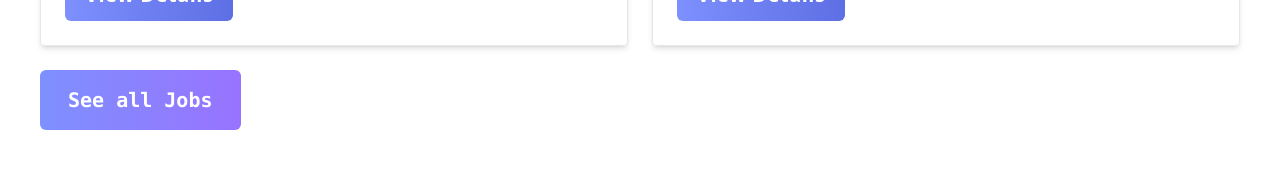
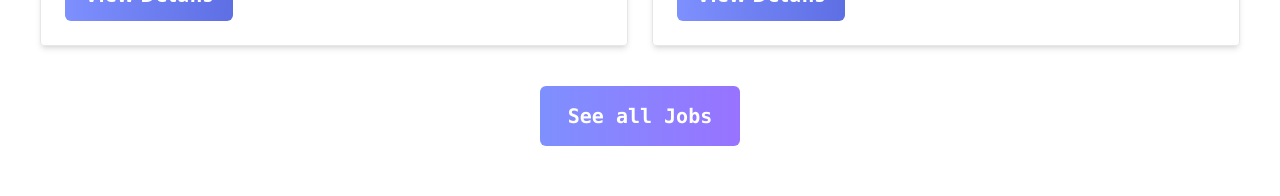
Before and after one commit to saifularafat/career-hub-A9, a React (Vite) app: page / in a window 1280 px wide. Shown: the part 2020-2216 px from the top of the page. Built offline with nearby package versions, Linux system fonts and the light colour scheme.

Commit message:
Job details and dynamic id router show done!

```diff
--- a/src/component/Company/Company.jsx
+++ b/src/component/Company/Company.jsx
@@ -1,10 +1,10 @@
 import React from 'react';
 import { MapPinIcon, CurrencyDollarIcon } from '@heroicons/react/24/solid'
-import { Link } from 'react-router-dom';
+import { Link, useParams } from 'react-router-dom';
 
 const Company = ({ jobs }) => {
     const { company_title, id, logo, company, location, salary, job_title, time } = jobs
-
+// const dynamicId = useParams(id)
     return (
         <div className='border p-6 shadow-md rounded'>
             <img
@@ -37,7 +37,7 @@ const Company = ({ jobs }) => {
                 </p>
             </div>
             <Link
-            to={`featured:${id}`}>
+            to={`/featured/${id}`}>
                 <button className='company-btn'>View Details</button>
             </Link>
         </div>
--- a/src/component/Home/Home.jsx
+++ b/src/component/Home/Home.jsx
@@ -14,14 +14,11 @@ const Home = () => {
     }, [])
 
     /* jobs slice */
-    let featured = useLoaderData();
-    const [oldFeatured, setFeatured] = useState(featured)
-    const newFeatured = oldFeatured.slice(0, 4);
-    // console.log(featured);
+    const job = useLoaderData();
+    const [featured, setFeatured] = useState(false);
 
     const handlerAllJob = () => {
-        setFeatured(featured)
-        console.log('added featured');
+        setFeatured(true)
     }
 
     return (
@@ -70,17 +67,20 @@ const Home = () => {
             </div>
             <div className='grid md:grid-cols-2 grid-cols-1 md:gap-6 gap-4 mx-10'>
                 {
-                    newFeatured.map(jobs => <Company
-                        key={jobs.id}
-                        jobs={jobs}
-                    ></Company>)
+                    job.slice(0, featured ? 6 : 4)
+                        .map(jobs => <Company
+                            key={jobs.id}
+                            jobs={jobs}
+                        ></Company>)
                 }
-                <div className=''>
+            </div>
+            <div className='text-center my-10'>
+                {!featured && (
                     <button
                         onClick={handlerAllJob}
                         className='btn-star text-center'
                     >See all Jobs</button>
-                </div>
+                )}
             </div>
             {/* Featured Jobs section start */}
         </div>
--- a/src/component/ViewDetails/ViewDetails.jsx
+++ b/src/component/ViewDetails/ViewDetails.jsx
@@ -1,13 +1,32 @@
-import React from 'react';
+import React, { useEffect, useState } from 'react';
 import { useLoaderData, useParams } from 'react-router-dom';
 
-const ViewDetails = ({ params }) => {
-    // const jobDetails = useParams(params)
-    const jobDetails = useLoaderData()
-    console.log(jobDetails);
+const ViewDetails = () => {
+
+    const data = useParams()
+    const featured = useLoaderData();
+    const [jobsDetails, setJobsDetails] = useState({})
+
+    useEffect(() => {
+        if (featured) {
+            const selectedJob = featured.find(job =>
+                job.id == data.Id);
+            setJobsDetails(selectedJob)
+        }
+    }, [])
+    console.log(jobsDetails);
+    const { description, educational, responsibility, experiences, email,
+        Phone, job_title, salary, location, address, } = jobsDetails;
     return (
         <div>
-            <p>This is a View Details Component</p>
+            <div className='w-full mx-auto py-20 bg-slate-400'>
+                <h1 className='text-center text-2xl text-white'>Job Details</h1>
+            </div>
+            <div>
+                <p>Job Description: {description}</p>
+                <p>Job Responsibility: {responsibility}</p>
+                <p>Educational: {educational}</p>
+            </div>
         </div>
     );
 };
--- a/src/main.jsx
+++ b/src/main.jsx
@@ -27,11 +27,6 @@ const router = createBrowserRouter([
         loader: () => fetch('featured.json')
       },
       {
-        path:'featured/: id',
-        element: <ViewDetails />,
-        loader: ({ params }) => fetch(`/featured.json/${params.id}`)
-      },
-      {
         path: 'statistics',
         element: <Statistics />
       },
@@ -42,6 +37,11 @@ const router = createBrowserRouter([
       {
         path: 'blog',
         element: <Blog />
+      },
+      {
+        path:'/featured/:Id',
+        element: <ViewDetails />,
+        loader: ({ params }) => fetch('/featured.json')
       }
     ]
   },
```
